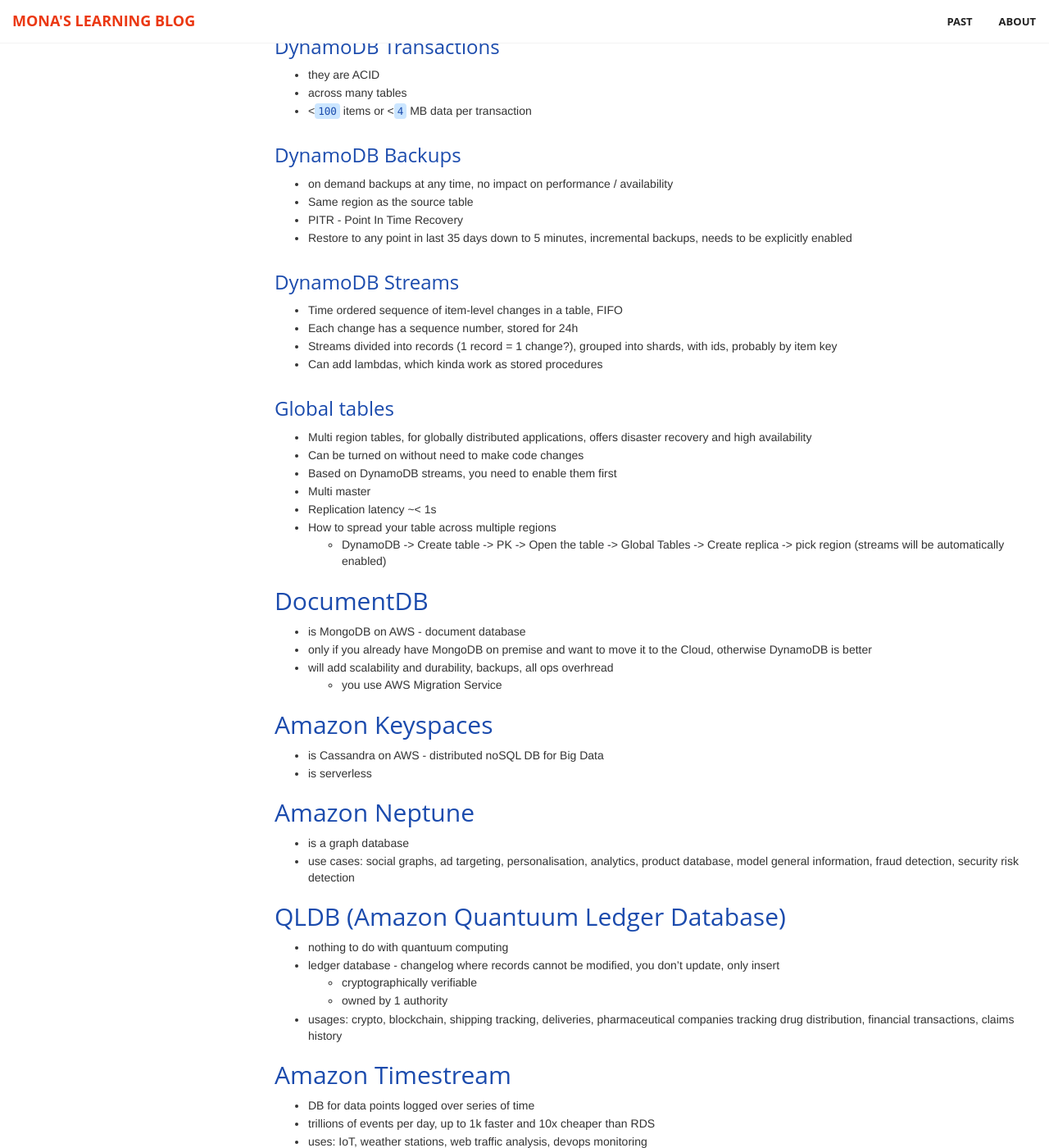
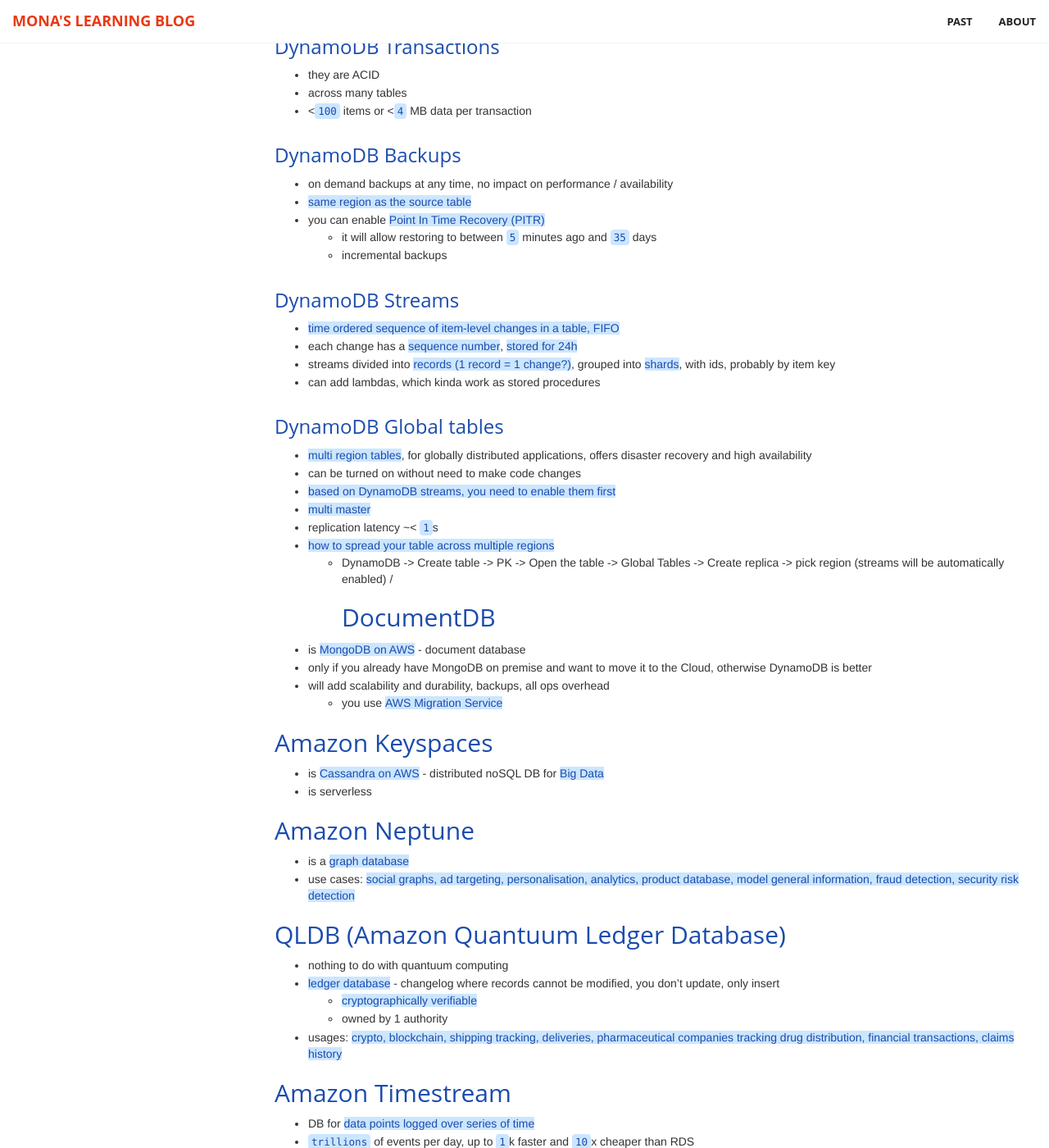
Before and after one commit to monikma/monikma.github.io, a Jekyll site: the page built from _posts/2024-03-05-aws-certified-solutions-architect-storage.md, in a window 1280 px wide and 1400 px high, scrolled down 10521 px. Shown: the whole window at 82% size. Built offline with Jekyll 4.4.1, drawn with Linux system fonts in a browser that asks for light colours; some of the changed text lies outside the part shown.

Commit message:
Update: storage

```diff
--- a/_posts/2024-03-05-aws-certified-solutions-architect-storage.md
+++ b/_posts/2024-03-05-aws-certified-solutions-architect-storage.md
@@ -273,13 +273,13 @@
     - EC2 -> Images -> AMIs -> Launch Instance from AMI
 
 ## EBS Encryption
-- you can **encrypt your Volume with an industry standard `AES-256` algorithm**
+- you can **encrypt your volume with an industry standard `AES-256` algorithm**
   - uses KMS's (Key Management Service) CMKs (Customer Master Keys)
 - when EBS is encrypted, it is **end-to-end**:
-  - => data inside the Volume is encrypted
-  - => data in transit between instance and Volume is encrypted
+  - => data inside the volume is encrypted
+  - => data in transit between instance and volume is encrypted
   - => all snapshots are encrypted
-  - => all Volumes created from those snapshots are encrypted
+  - => all volumes created from those snapshots are encrypted
 - handled transparently
 - minimal impact on latency
 - you can enable it also while copying unencrypted snapshot, this is **how you encrypt an unencrypted volume**
@@ -427,50 +427,51 @@
 
 ### DynamoDB Backups
 - on demand backups at any time, no impact on performance / availability
-- Same region as the source table
-- PITR - Point In Time Recovery
-- Restore to any point in last 35 days down to 5 minutes, incremental backups, needs to be explicitly enabled
+- **same region as the source table**
+- you can enable **Point In Time Recovery (PITR)**
+  - it will allow restoring to between `5` minutes ago and `35` days
+  - incremental backups
 
 ### DynamoDB Streams
-- Time ordered sequence of item-level changes in a table, FIFO
-- Each change has a sequence number, stored for 24h
-- Streams divided into records (1 record = 1 change?), grouped into shards, with ids, probably by item key
-- Can add lambdas, which kinda work as stored procedures
+- **time ordered sequence of item-level changes in a table, FIFO**
+- each change has a **sequence number**, **stored for 24h**
+- streams divided into **records (1 record = 1 change?)**, grouped into **shards**, with ids, probably by item key
+- can add lambdas, which kinda work as stored procedures
 
-### Global tables
-- Multi region tables, for globally distributed applications, offers disaster recovery and high availability
-- Can be turned on without need to make code changes
-- Based on DynamoDB streams, you need to enable them first
-- Multi master
-- Replication latency ~< 1s
-- How to spread your table across multiple regions
+### DynamoDB Global tables
+- **multi region tables**, for globally distributed applications, offers disaster recovery and high availability
+- can be turned on without need to make code changes
+- **based on DynamoDB streams, you need to enable them first**
+- **multi master**
+- replication latency ~< `1`s
+- **how to spread your table across multiple regions**
   - DynamoDB -> Create table -> PK -> Open the table -> Global Tables -> Create replica -> pick region (streams will be automatically enabled)
-
+/
 ## DocumentDB
-- is MongoDB on AWS - document database
+- is **MongoDB on AWS** - document database
 - only if you already have MongoDB on premise and want to move it to the Cloud, otherwise DynamoDB is better
-- will add scalability and durability, backups, all ops overhread
-  - you use AWS Migration Service
+- will add scalability and durability, backups, all ops overhead
+  - you use **AWS Migration Service**
 
 ## Amazon Keyspaces
-- is Cassandra on AWS - distributed noSQL DB for Big Data
+- is **Cassandra on AWS** - distributed noSQL DB for **Big Data**
 - is serverless
 
 ## Amazon Neptune
-- is a graph database
-- use cases: social graphs, ad targeting, personalisation, analytics, product database, model general information, fraud detection, security risk detection
+- is a **graph database**
+- use cases: **social graphs, ad targeting, personalisation, analytics, product database, model general information, fraud detection, security risk detection**
 
 ## QLDB (Amazon Quantuum Ledger Database)
 - nothing to do with quantuum computing
-- ledger database - changelog where records cannot be modified, you don't update, only insert
-  - cryptographically verifiable
+- **ledger database** - changelog where records cannot be modified, you don't update, only insert
+  - **cryptographically verifiable**
   - owned by 1 authority
-- usages: crypto, blockchain, shipping tracking, deliveries, pharmaceutical companies tracking drug distribution, financial transactions, claims history
+- usages: **crypto, blockchain, shipping tracking, deliveries, pharmaceutical companies tracking drug distribution, financial transactions, claims history**
 
 ## Amazon Timestream
-- DB for data points logged over series of time
-- trillions of events per day, up to 1k faster and 10x cheaper than RDS
-- uses: IoT, weather stations, web traffic analysis, devops monitoring
+- DB for **data points logged over series of time**
+- `trillions` of events per day, up to `1`k faster and `10`x cheaper than RDS
+- uses: **IoT, weather stations, web traffic analysis, devops monitoring**
 
 ## RedShift
 - DB warehousing technology
```
